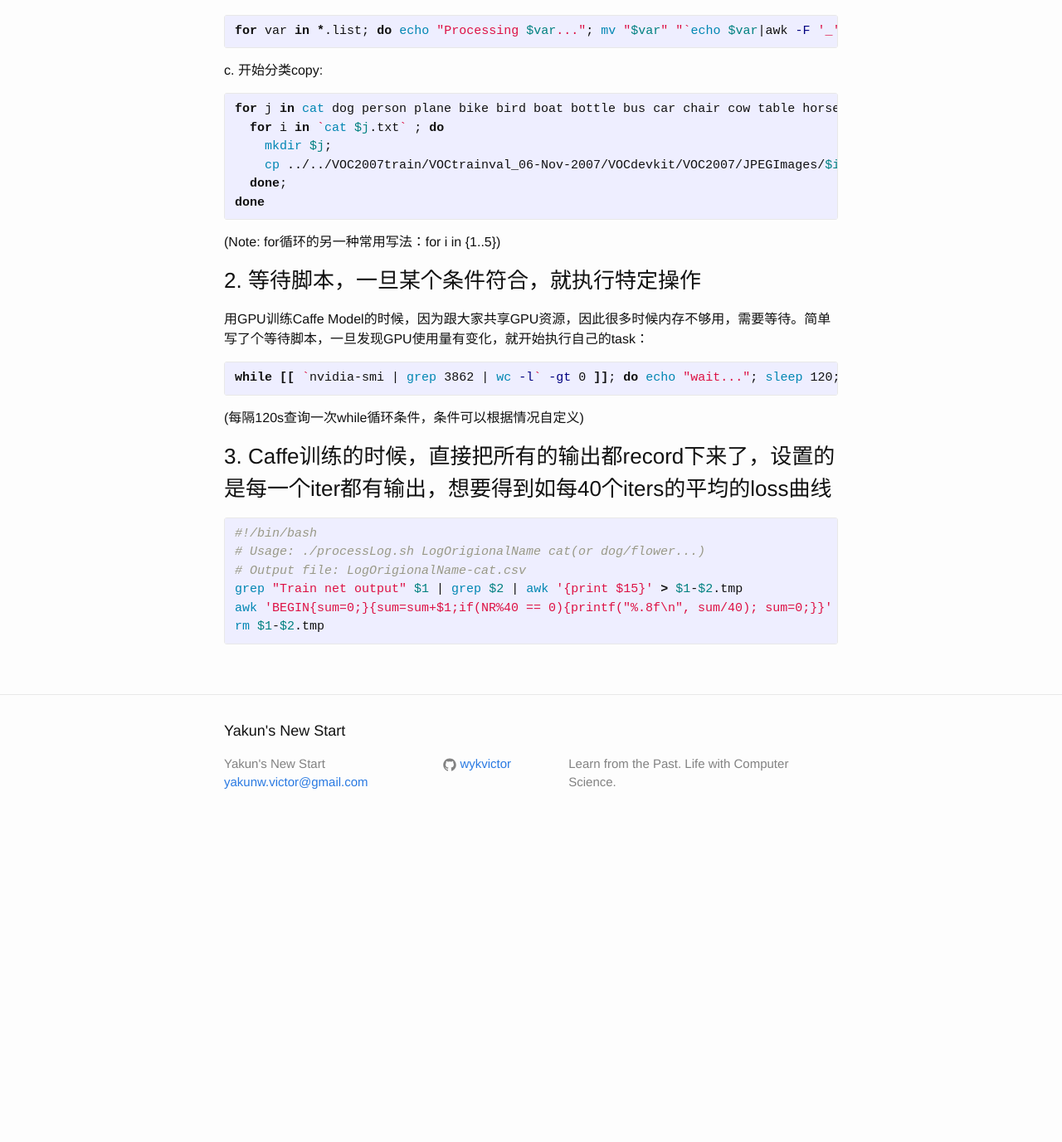
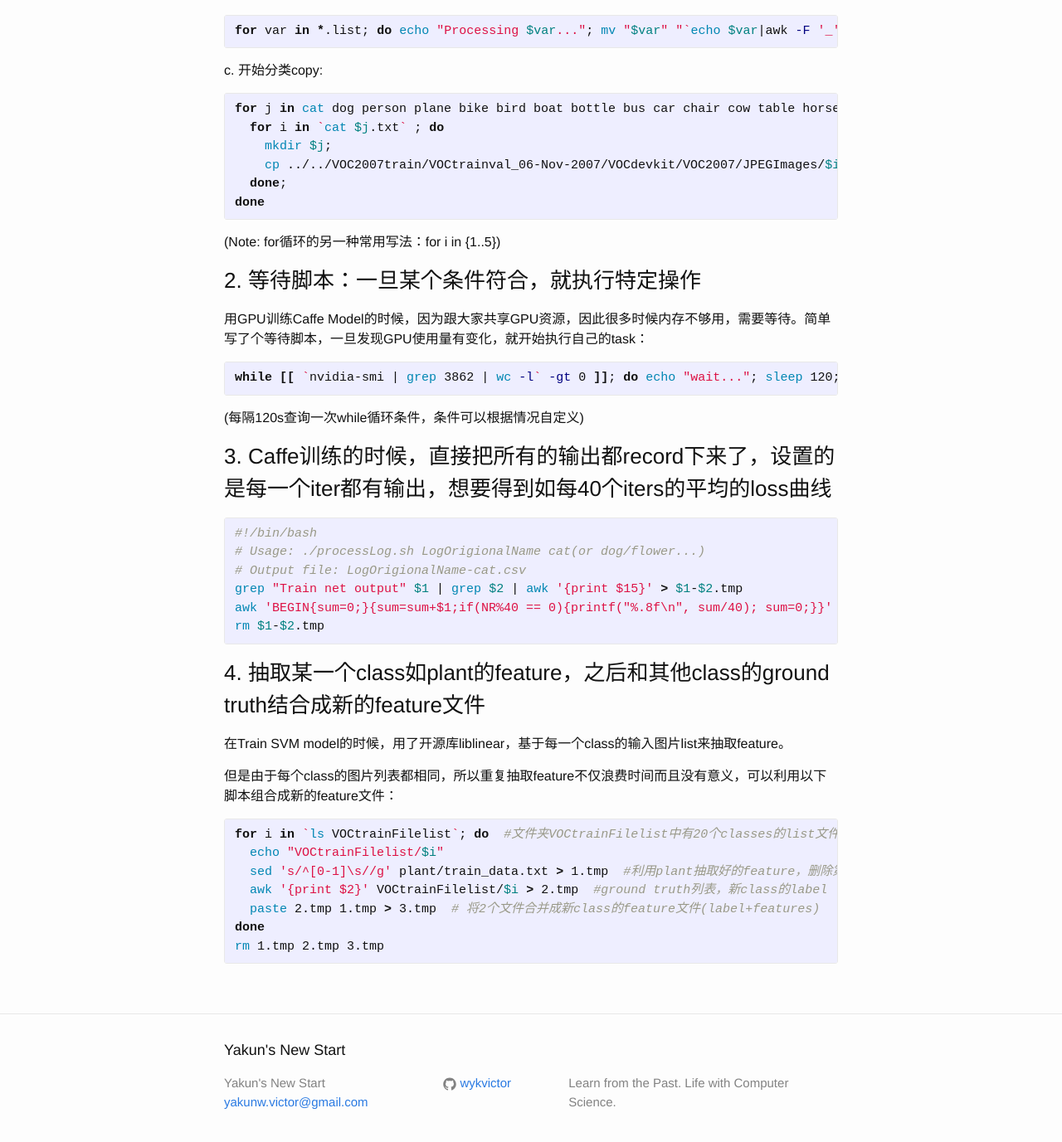
Before and after one commit to wykvictor/wykvictor.github.io, a Jekyll site: the page built from _posts/tools/2015-10-09-Some-Useful-Shell-Scripts.md, in a window 1280 px wide and 1400 px high, scrolled down 634 px. Shown: the top 1377 px of the window at 83% size. Built offline with Jekyll 4.4.1, drawn with Linux system fonts in a browser that asks for light colours; before the commit the page ends 1649 px from its top, so only the background shows below that.

Commit message:
update Some Useful Shell Scripts

```diff
--- a/_posts/tools/2015-10-09-Some-Useful-Shell-Scripts.md
+++ b/_posts/tools/2015-10-09-Some-Useful-Shell-Scripts.md
@@ -25,7 +25,7 @@ for i in *_trainval.txt; do echo $i; grep " 1" $i | awk '{print $1}' > $i.list;
 {% endhighlight %}
 b. 将该20个文件(cat_trainval.txt.list,...,etc)，批量重命名成cat.txt格式方便后边操作:
 {% highlight Bash shell scripts %}
-for var in *.list; do echo "Processing $var..."; mv "$var" "`echo $var|awk -F '_' '{print $1}'`.txt"; done
+for var in *.list; do echo "Processing $var..."; mv "$var" "`echo $var|awk -F '_' '{print $1}'`.txt"; done  #批量重命名
 {% endhighlight %}
 c. 开始分类copy:
 {% highlight Bash shell scripts %}
@@ -38,7 +38,7 @@ done
 {% endhighlight %}
 (Note: for循环的另一种常用写法：for i in {1..5})
 
-### 2. 等待脚本，一旦某个条件符合，就执行特定操作
+### 2. 等待脚本：一旦某个条件符合，就执行特定操作
 用GPU训练Caffe Model的时候，因为跟大家共享GPU资源，因此很多时候内存不够用，需要等待。简单写了个等待脚本，一旦发现GPU使用量有变化，就开始执行自己的task：
 {% highlight Bash shell scripts %}
 while [[ `nvidia-smi | grep 3862 | wc -l` -gt 0 ]]; do echo "wait..."; sleep 120; done; echo "Start!"; ./mytask.sh
@@ -51,6 +51,20 @@
 # Usage: ./processLog.sh LogOrigionalName cat(or dog/flower...)
 # Output file: LogOrigionalName-cat.csv
 grep "Train net output" $1 | grep $2 | awk '{print $15}' > $1-$2.tmp
-awk 'BEGIN{sum=0;}{sum=sum+$1;if(NR%40 == 0){printf("%.8f\n", sum/40); sum=0;}}' $1-$2.tmp > $1-$2.csv
+awk 'BEGIN{sum=0;}{sum=sum+$1;if(NR%40 == 0){printf("%.8f\n", sum/40); sum=0;}}' $1-$2.tmp > $1-$2.csv  #利用awk求均值
 rm $1-$2.tmp
 {% endhighlight %}
+
+### 4. 抽取某一个class如plant的feature，之后和其他class的ground truth结合成新的feature文件
+在Train SVM model的时候，用了开源库liblinear，基于每一个class的输入图片list来抽取feature。
+
+但是由于每个class的图片列表都相同，所以重复抽取feature不仅浪费时间而且没有意义，可以利用以下脚本组合成新的feature文件：
+{% highlight Bash shell scripts %}
+for i in `ls VOCtrainFilelist`; do  #文件夹VOCtrainFilelist中有20个classes的list文件
+  echo "VOCtrainFilelist/$i"
+  sed 's/^[0-1]\s//g' plant/train_data.txt > 1.tmp  #利用plant抽取好的feature，删除第一列label
+  awk '{print $2}' VOCtrainFilelist/$i > 2.tmp  #ground truth列表，新class的label
+  paste 2.tmp 1.tmp > 3.tmp  # 将2个文件合并成新class的feature文件(label+features)
+done
+rm 1.tmp 2.tmp 3.tmp
+{% endhighlight %}
```
